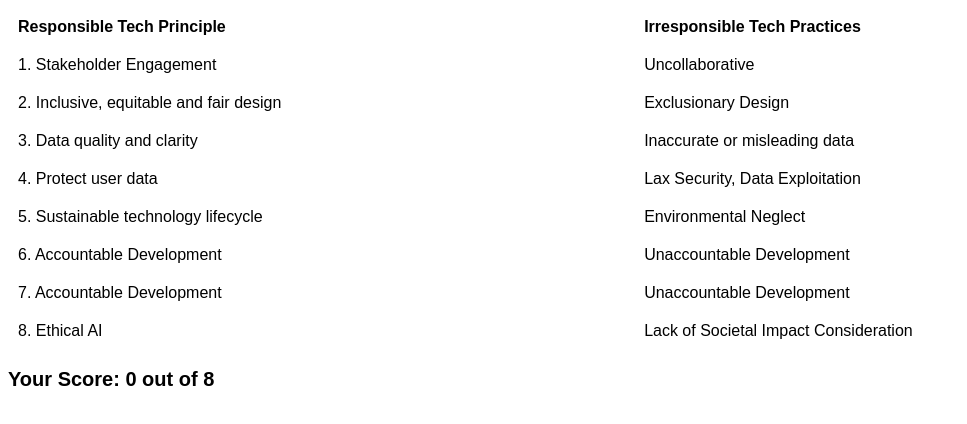
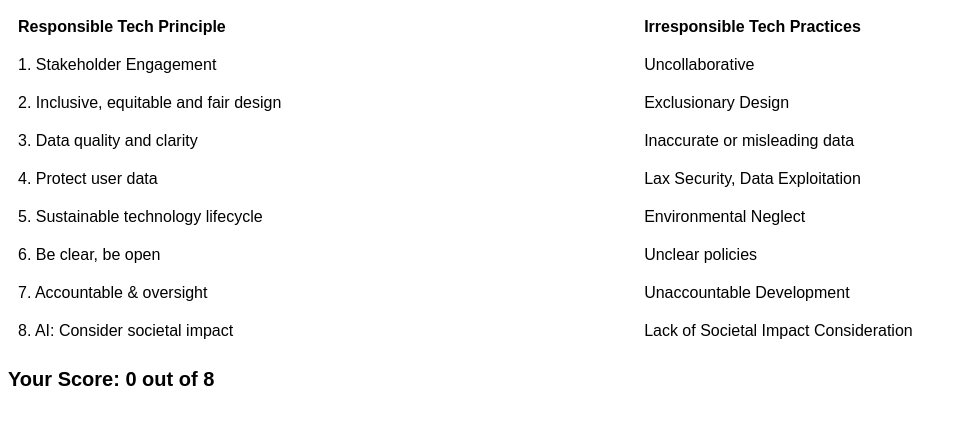
Before and after one commit to Benjinie/scorecard, a plain HTML site: page index.html in a window 1280 px wide. Shown: the whole page, without its empty margins (0-967 px from the left). Drawn offline with Linux system fonts and the light colour scheme.

Commit message:
Update index.html

```diff
--- a/index.html
+++ b/index.html
@@ -61,15 +61,15 @@
         <td class="irresponsible" data-value="-1">Environmental Neglect</td>
       </tr>
       <tr>
-        <td class="responsible" data-value="1">6. Accountable Development</td>
+        <td class="responsible" data-value="1">6. Be clear, be open</td>
+        <td class="irresponsible" data-value="-1">Unclear policies</td>
+      </tr>
+      <tr>
+        <td class="responsible" data-value="1">7. Accountable & oversight</td>
         <td class="irresponsible" data-value="-1">Unaccountable Development</td>
       </tr>
       <tr>
-        <td class="responsible" data-value="1">7. Accountable Development</td>
-        <td class="irresponsible" data-value="-1">Unaccountable Development</td>
-      </tr>
-      <tr>
-        <td class="responsible" data-value="1">8. Ethical AI</td>
+        <td class="responsible" data-value="1">8. AI: Consider societal impact</td>
         <td class="irresponsible" data-value="-1">Lack of Societal Impact Consideration</td>
       </tr>
 
```
